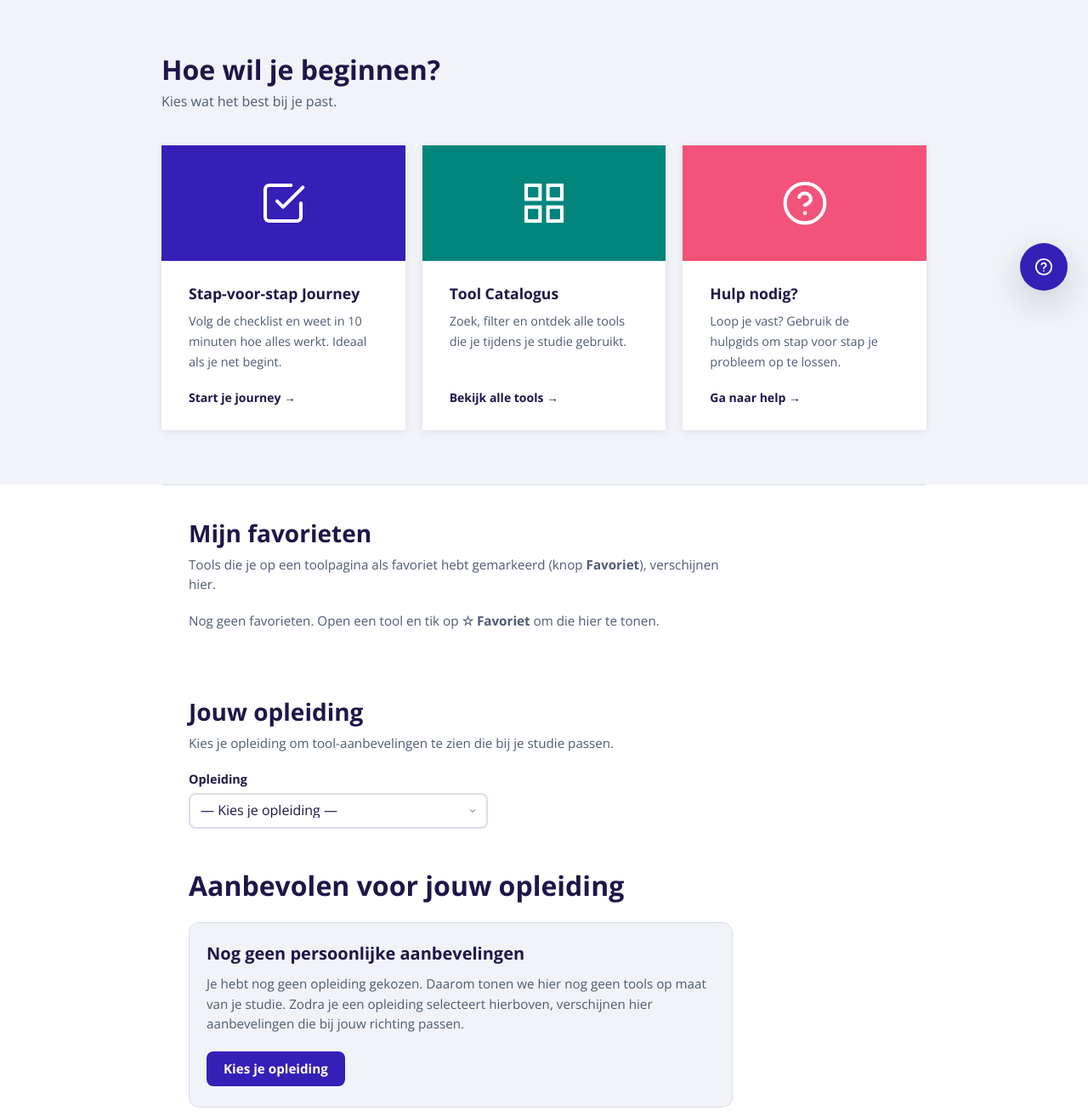
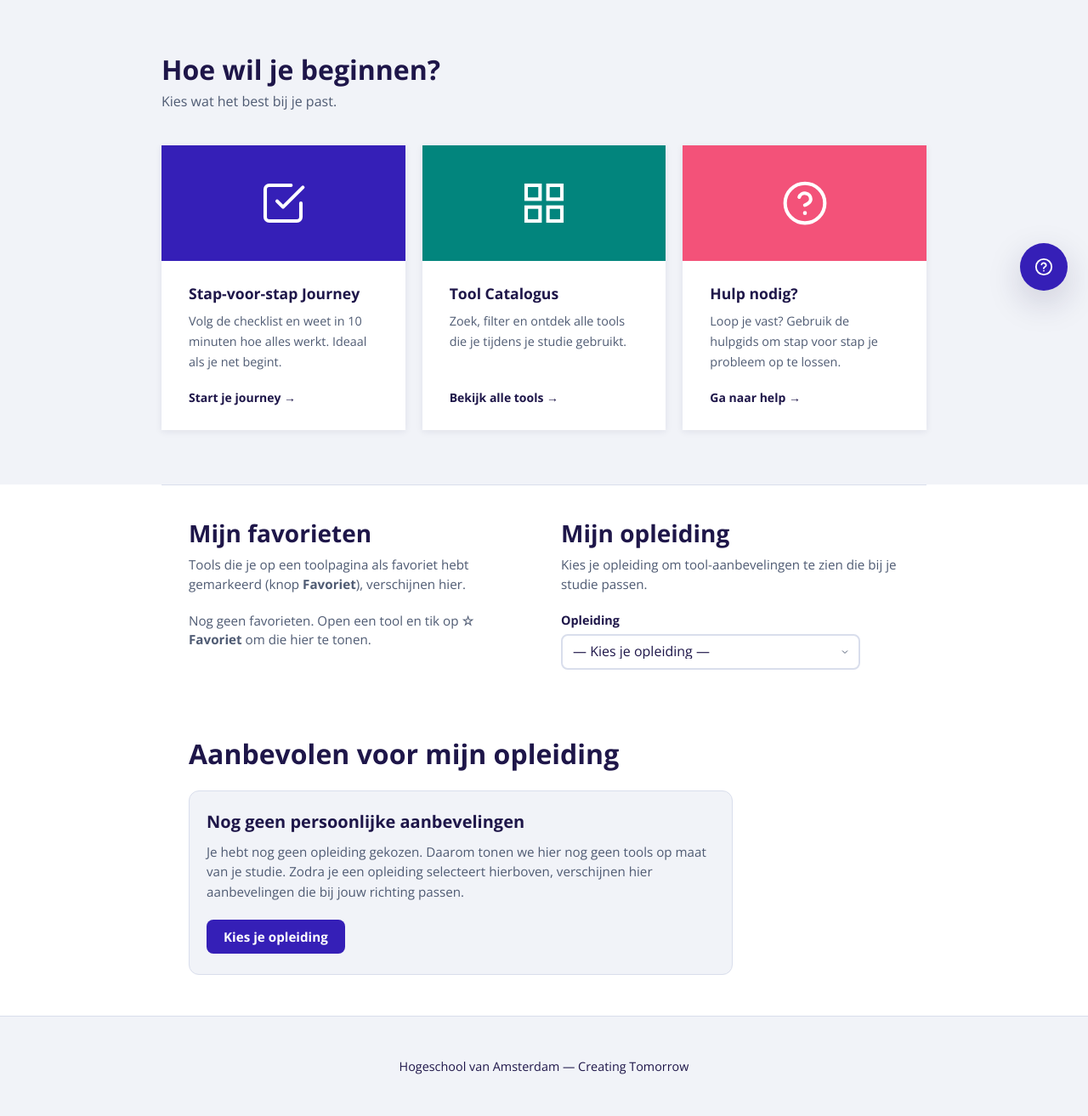
Before and after one commit to TBSKR/student-hub, a Flask app: page / in a window 1280 px wide. Shown: the part 434-1747 px from the top of the page at 85% size. Run offline with Flask 3, Linux system fonts and the light colour scheme.

Commit message:
Mijn favorieten en Mijn opleiding naast eklaar gezet. ziet er visueel beter uit

```diff
--- a/app/static/css/style.css
+++ b/app/static/css/style.css
@@ -1476,12 +1476,29 @@ footer {
     }
 }
 
+/* Favorieten + opleiding naast elkaar (op desktop) */
+.home-persoonlijk-row {
+    display: grid;
+    grid-template-columns: 1fr 1fr;
+    gap: 2rem 2.5rem;
+    align-items: start;
+    max-width: 900px;
+    margin: 0 auto;
+    padding: 2.5rem 2rem 2rem;
+    border-top: 1px solid var(--hva-border);
+}
+
+@media (max-width: 768px) {
+    .home-persoonlijk-row {
+        grid-template-columns: 1fr;
+    }
+}
+
 /* Homepage favorieten (koppeling met toolpagina Favoriet-knop) */
 .home-favorieten {
-    padding: 2.5rem 2rem;
-    max-width: 900px;
-    margin: 0 auto;
-    border-top: 1px solid var(--hva-border);
+    margin: 0;
+    padding: 0;
+    min-width: 0;
 }
 
 .home-favorieten h2 {
@@ -1507,11 +1524,15 @@ footer {
     display: none;
 }
 
+.home-favorieten .quick-access-grid {
+    grid-template-columns: 1fr;
+}
+
 /* Homepage opleiding selector */
 .home-opleiding {
-    padding: 2.5rem 2rem 0;
-    max-width: 900px;
-    margin: 0 auto;
+    margin: 0;
+    padding: 0;
+    min-width: 0;
 }
 
 .home-opleiding-title {
--- a/app/templates/base.html
+++ b/app/templates/base.html
@@ -7,7 +7,7 @@
     <link rel="preconnect" href="https://fonts.googleapis.com">
     <link rel="preconnect" href="https://fonts.gstatic.com" crossorigin>
     <link href="https://fonts.googleapis.com/css2?family=Open+Sans:wght@400;700;800&display=swap" rel="stylesheet">
-    <link rel="stylesheet" href="{{ url_for('static', filename='css/style.css') }}?v=7">
+    <link rel="stylesheet" href="{{ url_for('static', filename='css/style.css') }}?v=8">
   </head>
 
   <body>
--- a/app/templates/index.html
+++ b/app/templates/index.html
@@ -76,6 +76,7 @@
     </div>
   </section>
 
+  <div class="home-persoonlijk-row">
     <section class="home-favorieten" aria-labelledby="favorieten-heading">
       <h2 id="favorieten-heading">Mijn favorieten</h2>
       <p class="home-favorieten-intro">
@@ -88,7 +89,7 @@
     </section>
 
     <section class="home-opleiding" id="opleiding-section" aria-labelledby="opleiding-heading">
-    <h2 id="opleiding-heading" class="home-opleiding-title">Jouw opleiding</h2>
+      <h2 id="opleiding-heading" class="home-opleiding-title">Mijn opleiding</h2>
       <p class="home-opleiding-intro">
         Kies je opleiding om tool-aanbevelingen te zien die bij je studie passen.
       </p>
@@ -102,9 +103,10 @@
         </select>
       </div>
     </section>
+  </div>
 
   <section class="home-quick-access" aria-labelledby="aanbevelingen-heading">
-    <h2 id="aanbevelingen-heading">Aanbevolen voor jouw opleiding</h2>
+    <h2 id="aanbevelingen-heading">Aanbevolen voor mijn opleiding</h2>
     <p class="home-aanbevelingen-sub" id="home-aanbevelingen-sub" hidden></p>
     <div
       class="home-aanbevelingen-empty"
```
Lines whose indentation alone changed are shown as unchanged.
